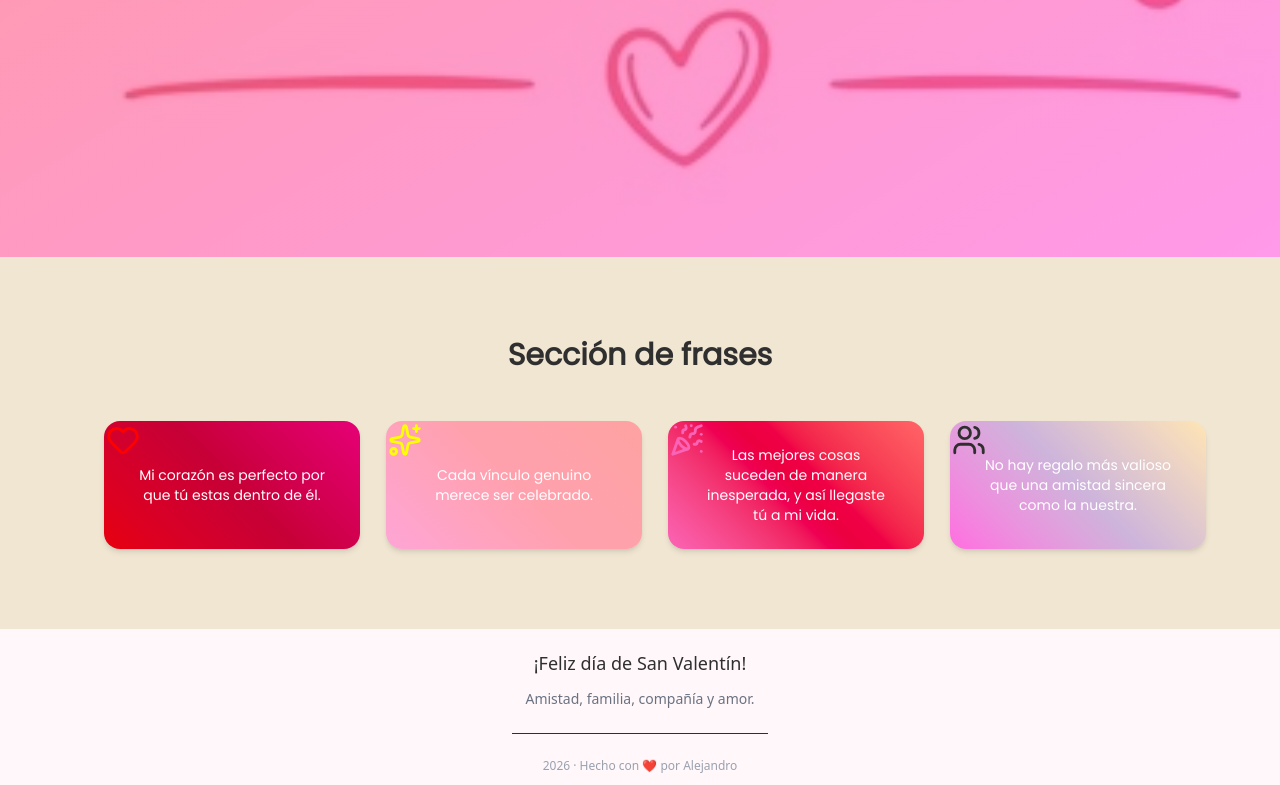
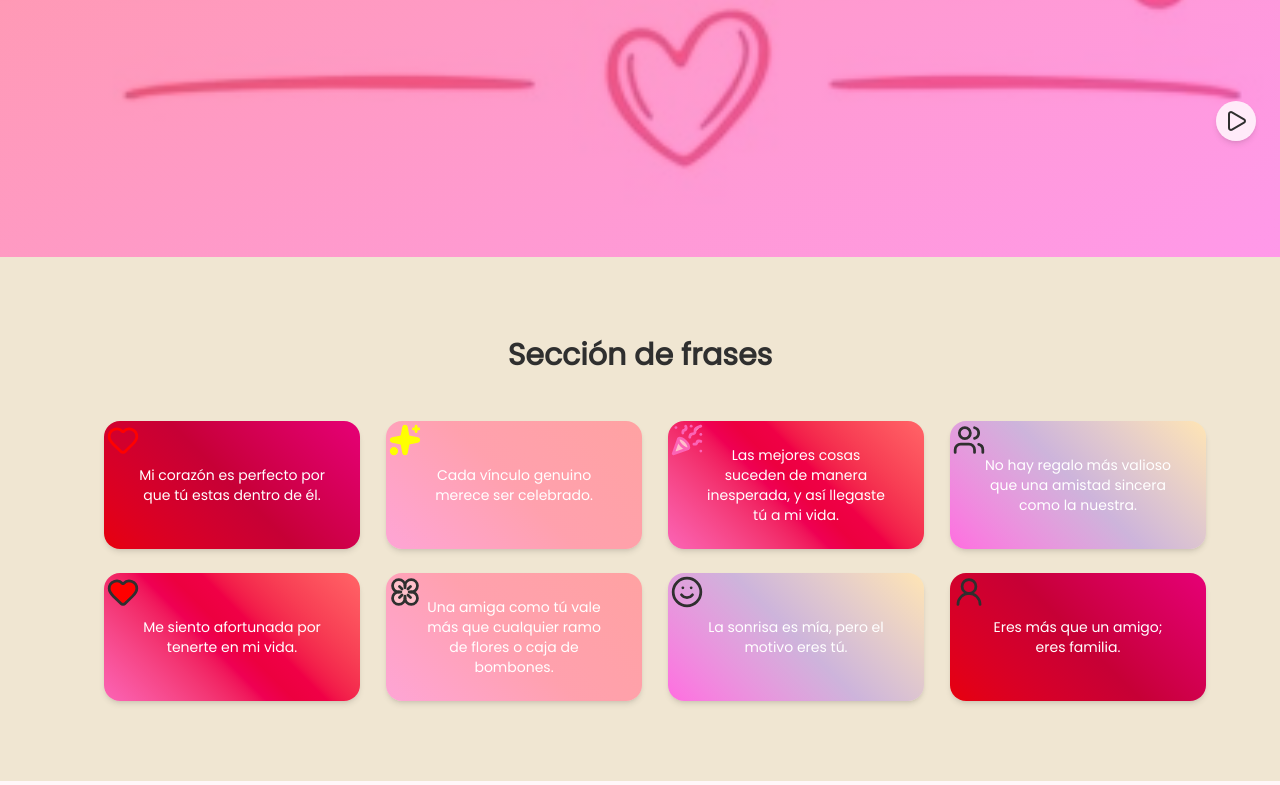
Before and after one commit to AlejandroSP256/valentine, a Next.js app: page / in a window 1280 px wide. Shown: the part 635-1420 px from the top of the page. Built offline with nearby package versions, Linux system fonts and the light colour scheme.

Commit message:
feat: Musica de fondo agregada

```diff
--- /dev/null
+++ b/app/components/BackgroundMusic.tsx
@@ -0,0 +1,46 @@
+"use client";
+
+import { useEffect, useRef, useState } from "react";
+import { motion } from 'motion/react'
+import { Play, Pause } from "lucide-react";
+
+export default function BackgroundMusic() {
+    const audioRef = useRef<HTMLAudioElement | null>(null)
+    const [isPlaying, setIsPlaying] = useState<boolean>(false)
+
+    useEffect(() => {
+        if (!audioRef.current) return;
+
+        audioRef.current.volume = 0.3;
+    }, [])
+
+    const toggleMusic = () => {
+        if (!audioRef.current) return;
+
+        if (isPlaying) {
+            audioRef.current.pause()
+        } else (
+            audioRef.current.play()
+        )
+
+        setIsPlaying(!isPlaying)
+    }
+
+    return (
+        <>
+            <audio ref={audioRef} loop>
+                <source src="/fondo.mp3" type="audio/mpeg" />
+            </audio>
+
+            <motion.button
+                onClick={toggleMusic}
+                className="fixed bottom-6 right-6 z-50 bg-white/80 backdrop-blur-md shadow-md rounded-full p-2 hover:invert transition"
+                aria-label="control de musica"
+                whileHover={{ scale: 1.1 }}
+                transition={{ ease: 'easeIn' }}
+            >
+                {isPlaying ? <Pause size={24} />: <Play size={24} /> }
+            </motion.button>
+        </>
+    )
+}
--- a/app/components/Footer.tsx
+++ b/app/components/Footer.tsx
@@ -1,6 +1,6 @@
 export default function Footer() {
     return (
-        <footer className='bg-background'>
+        <footer className='bg-background font-poppins'>
             <div className='max-w-6xl mx-auto px-6 py-5 text-center'>
                 <p className='text-lg font-medium text-foreground'>
                     ¡Feliz día de San Valentín!
@@ -13,7 +13,7 @@ export default function Footer() {
                 <hr className='mt-6 h-px w-3xs mx-auto gr-valentine-passion' />
 
                 <p className='mt-6 text-xs text-gray-400'>
-                    {new Date().getFullYear()} · Hecho con ❤ por Alejandro
+                    {new Date().getFullYear()} · Hecho con <span className='text-red-400'>❤</span> por Alejandro
                 </p>
             </div>
         </footer>
--- a/app/components/Quotes.tsx
+++ b/app/components/Quotes.tsx
@@ -2,21 +2,22 @@
 
 import ScrollReveal from "./ScrollReveal"
 import Notes from "./Notes"
-import { Heart, Sparkles, Users, PartyPopper } from 'lucide-react'
+import { Heart, Sparkles, Users, PartyPopper, Smile, UserRound, Flower } from 'lucide-react'
+import type { Item } from "@/utils/interface";
 
-const items = [
+const items: Item[] = [
     {
         icon: <Heart size={30} color="red" />,
         description: 'Mi corazón es perfecto por que tú estas dentro de él.',
         className: 'gr-valentine-passion mx-4'
     },
     {
-        icon: <Sparkles size={30} color="yellow" />,
+        icon: <Sparkles size={30} color="yellow" fill="yellow" />,
         description: 'Cada vínculo genuino merece ser celebrado.',
         className: 'gr-valentine-soft mx-4'
     },
     {
-        icon: <PartyPopper size={30} className="text-pink-400" />,
+        icon: <PartyPopper size={30} className="text-pink-400" fill="pink" />,
         description: 'Las mejores cosas suceden de manera inesperada, y así llegaste tú a mi vida.',
         className: 'gr-valentine-rose mx-4'
     },
@@ -24,6 +25,26 @@ const items = [
         icon: <Users size={30} />,
         description: 'No hay regalo más valioso que una amistad sincera como la nuestra.',
         className: 'gr-valentine-blue mx-4'
+    },
+    {
+        icon: <Heart size={30} fill="red" />,
+        description: 'Me siento afortunada por tenerte en mi vida.',
+        className: 'gr-valentine-rose mx-4'
+    },
+    {
+        icon: <Flower size={30} fill="pink" />,
+        description: 'Una amiga como tú vale más que cualquier ramo de flores o caja de bombones.',
+        className: 'gr-valentine-soft mx-4'
+    },
+    {
+        icon: <Smile size={30} />,
+        description: 'La sonrisa es mía, pero el motivo eres tú.',
+        className: 'gr-valentine-blue mx-4'
+    },
+    {
+        icon: <UserRound size={30} />,
+        description: 'Eres más que un amigo; eres familia.',
+        className: 'gr-valentine-passion mx-4'
     },
 ]
 
@@ -40,7 +61,7 @@ export default function Quotes() {
                         <div className="grid grid-cols-1 sm:grid-cols-2 md:grid-cols-4 gap-6 items-center">
                             {items.map((item, i) => (
                                 <ScrollReveal key={i} delay={i * 0.2} once={false}>
-                                    <Notes item={item} />
+                                    <Notes item={item}/>
                                 </ScrollReveal>
                             ))}
                         </div>
--- a/app/page.tsx
+++ b/app/page.tsx
@@ -7,6 +7,7 @@ import Hero from './components/HeroSection';
 import Quotes from "./components/Quotes";
 import IntroScreen from './components/IntroScreen';
 import Footer from './components/Footer';
+import BackgroundMusic from './components/BackgroundMusic';
 
 export default function Home() {
   const [showIntro, setShowIntro] = useState<boolean>(true);
@@ -19,6 +20,7 @@ export default function Home() {
 
       {!showIntro && (
         <>
+          <BackgroundMusic />
           <motion.div
             initial={{ opacity: 0 }}
             animate={{ opacity: 1 }}
--- /dev/null
+++ b/utils/interface.ts
@@ -0,0 +1,5 @@
+export type Item = {
+    icon: React.ReactNode;
+    description: string;
+    className?: string;
+}
```
Also changed, not shown: app/components/Notes.tsx (+1 -6 lines), 1 other file (tests, documents, lock files or other folders).
